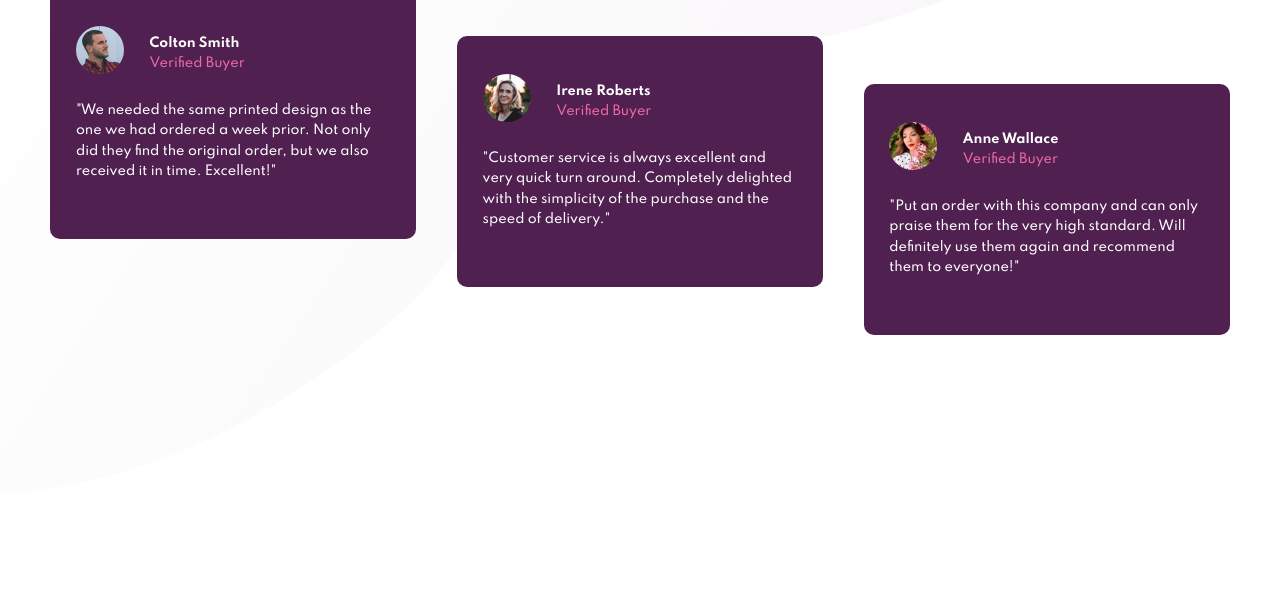
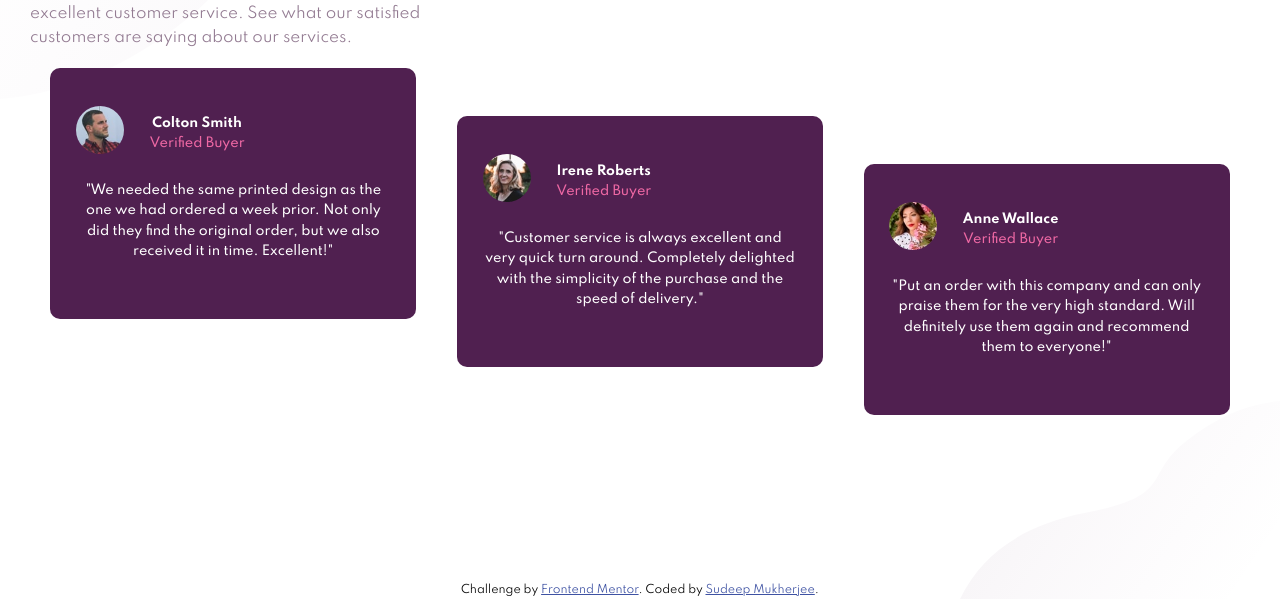
Before and after one commit to smdeep/social-proof, a plain HTML site: page index.html in a window 1280 px wide. Shown: the part 298-898 px from the top of the page. Before the commit the page ends 800 px from the top, so only its background shows below. Drawn offline with Linux system fonts and the light colour scheme.

Commit message:
More minor changes

```diff
--- a/index.html
+++ b/index.html
@@ -134,13 +134,13 @@
 
       </div>
     </section>
+  </main>
+  <div class="attribution">
+    Challenge by
+    <a href="https://www.frontendmentor.io?ref=challenge" target="_blank">Frontend Mentor</a>. Coded by <a
+      href="#">Sudeep Mukherjee</a>.
+  </div>
 
-    <div class="attribution">
-      Challenge by
-      <a href="https://www.frontendmentor.io?ref=challenge" target="_blank">Frontend Mentor</a>. Coded by <a
-        href="#">Sudeep Mukherjee</a>.
-    </div>
-  </main>
 </body>
 
 </html>
--- a/scss/main.scss
+++ b/scss/main.scss
@@ -36,11 +36,16 @@ i {
 body {
     font-family: 'Spartan', sans-serif;
     font-size: 0.9375rem;
+    padding-top: 5rem;
     line-height: 1.6;
 
-    background-image: url("../images/bg-pattern-top-desktop.svg");
+    background-image: url("../images/bg-pattern-top-desktop.svg"),
+        url("../images/bg-pattern-bottom-desktop.svg");
+    background-position: top left, bottom right;
     background-repeat: no-repeat;
-    background-size: 100%;
+    background-size: 50%, 25%;
+    text-align: center;
+    margin: 0 auto;
 }
 
 .main {
@@ -56,8 +61,12 @@ body {
     }
 
     @media (min-width:50em) {
-        width: 100%;
-        min-width: 1140px;
+        // width: 100%;
+        // max-width: 1120px;
+
+        // Shortcut learnt from Kevin
+        width: min(90%, 1200px);
+        margin: 0 auto;
 
         &__row {
             // border: 1px solid red;
@@ -99,7 +108,7 @@ body {
         color: var(--clr-neutral-dark);
         margin: .5em 0;
 
-        @media (min-width:37.5em) {
+        @media (min-width:50em) {
             text-align: left;
         }
 
```
Also changed, not shown: css/main.css, 1 other file.
